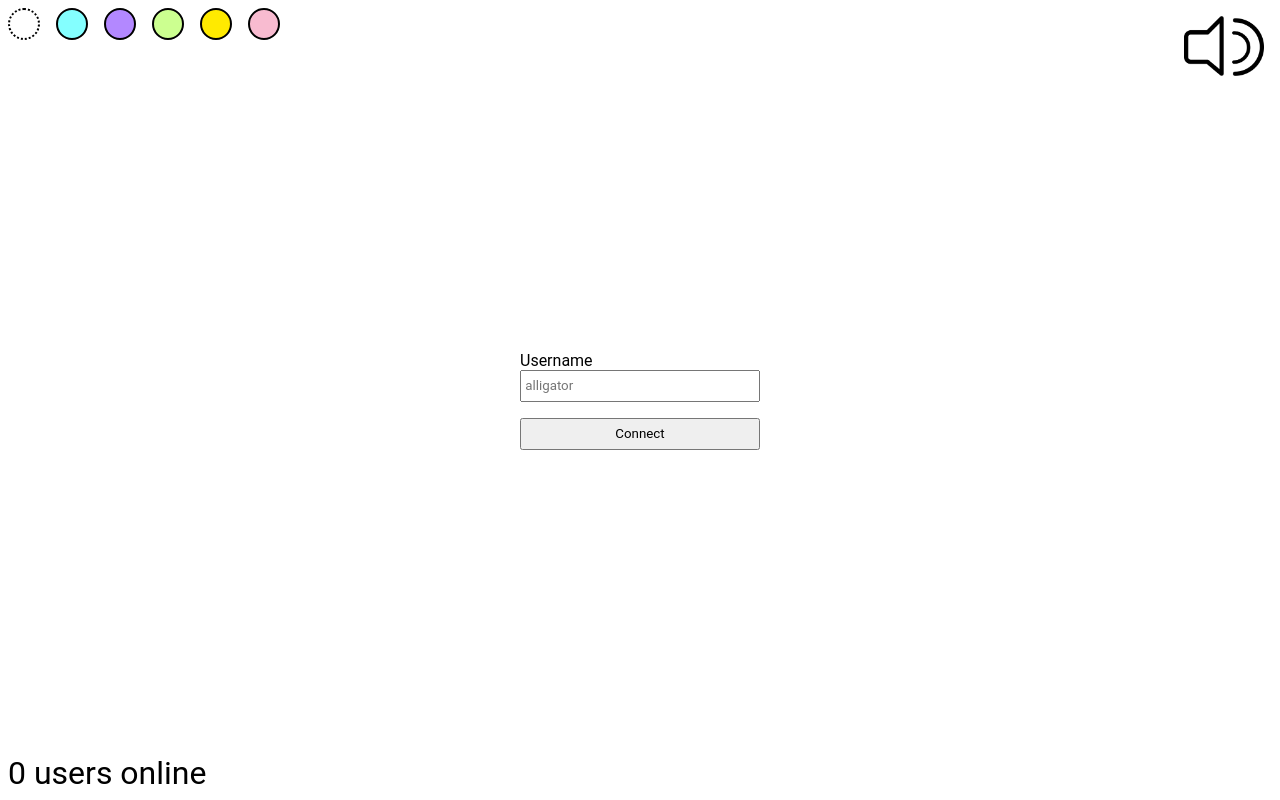
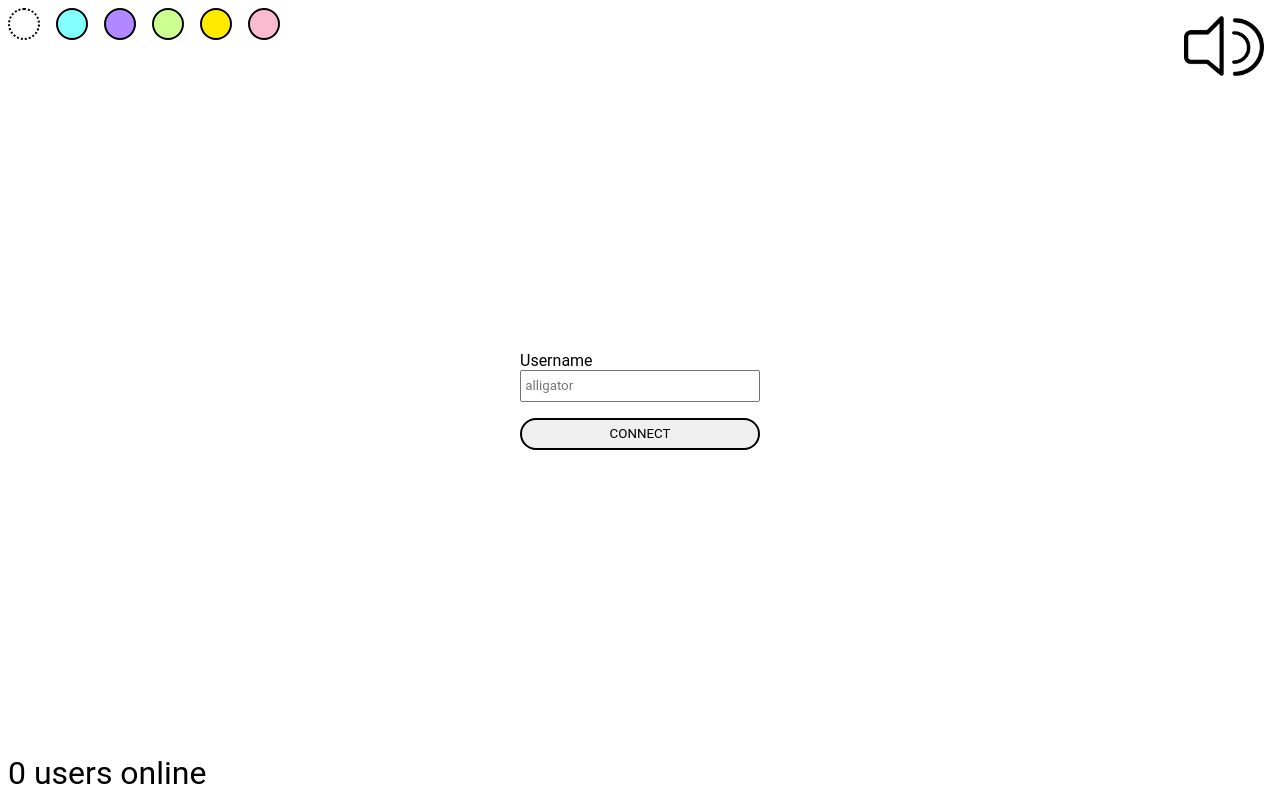
Before and after one commit to alicefritz/cul8r, a website: page client/index.html in a window 1280 px wide. Drawn offline with nearby package versions, Linux system fonts and the light colour scheme; no server answers.

Commit message:
styling changes to name-form-submit button

```diff
--- a/client/index.html
+++ b/client/index.html
@@ -32,7 +32,7 @@
         <label for="name-input">Username</label>
         <input id="name-input" autocomplete="off" placeholder="alligator"/>
         <p id="name-error"></p>
-        <input class="name-form-submit" type="submit" value="Connect"></input>
+        <input class="name-form-submit" type="submit" value="CONNECT"></input>
 
       </form>
     </div>
--- a/client/style.css
+++ b/client/style.css
@@ -73,6 +73,9 @@
 
 .name-form-submit{
   margin-top: 1rem;
+  border-radius: 999px;
+  border: 2px solid black;
+  cursor: pointer;
 }
 
 #chat-window{
```
